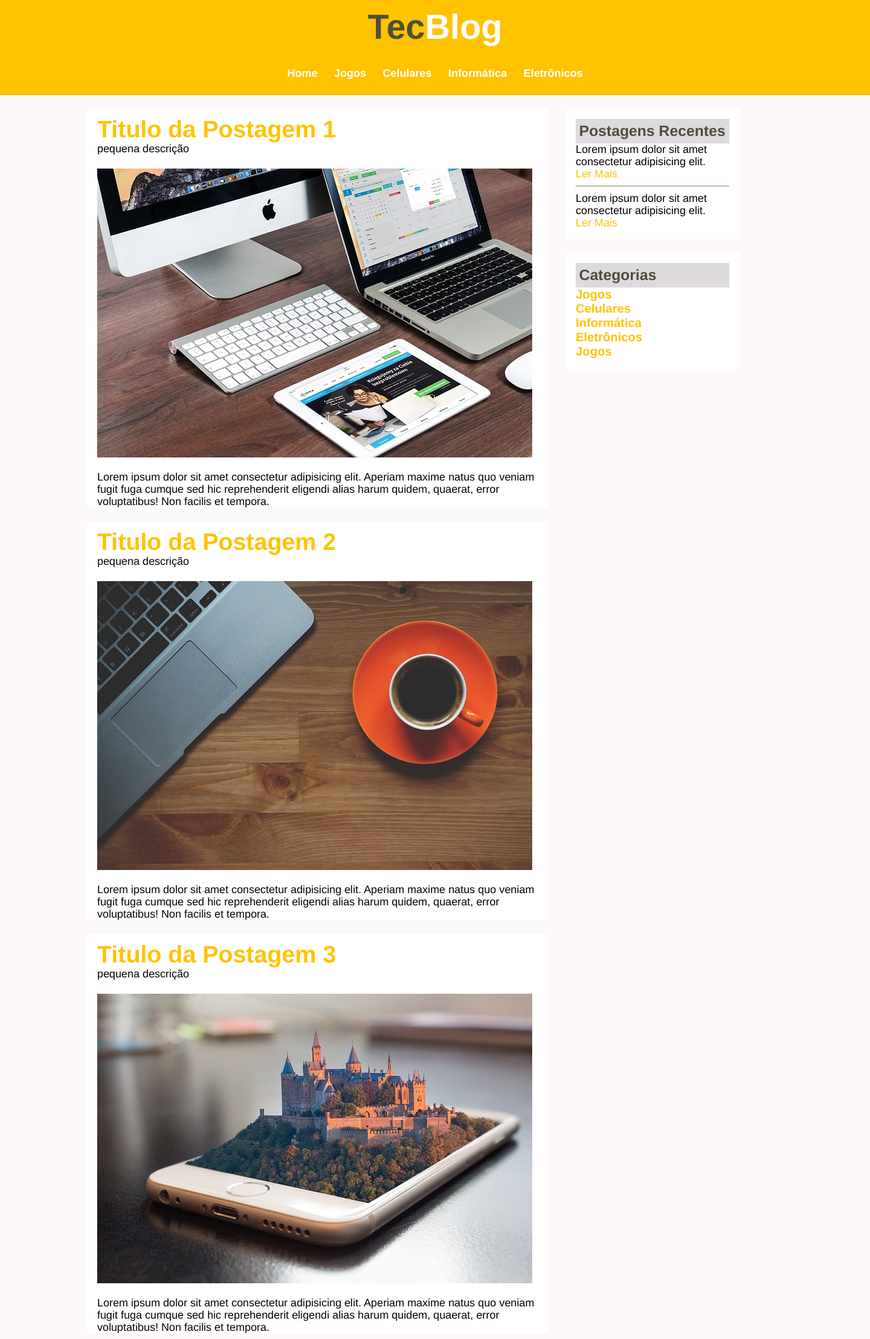
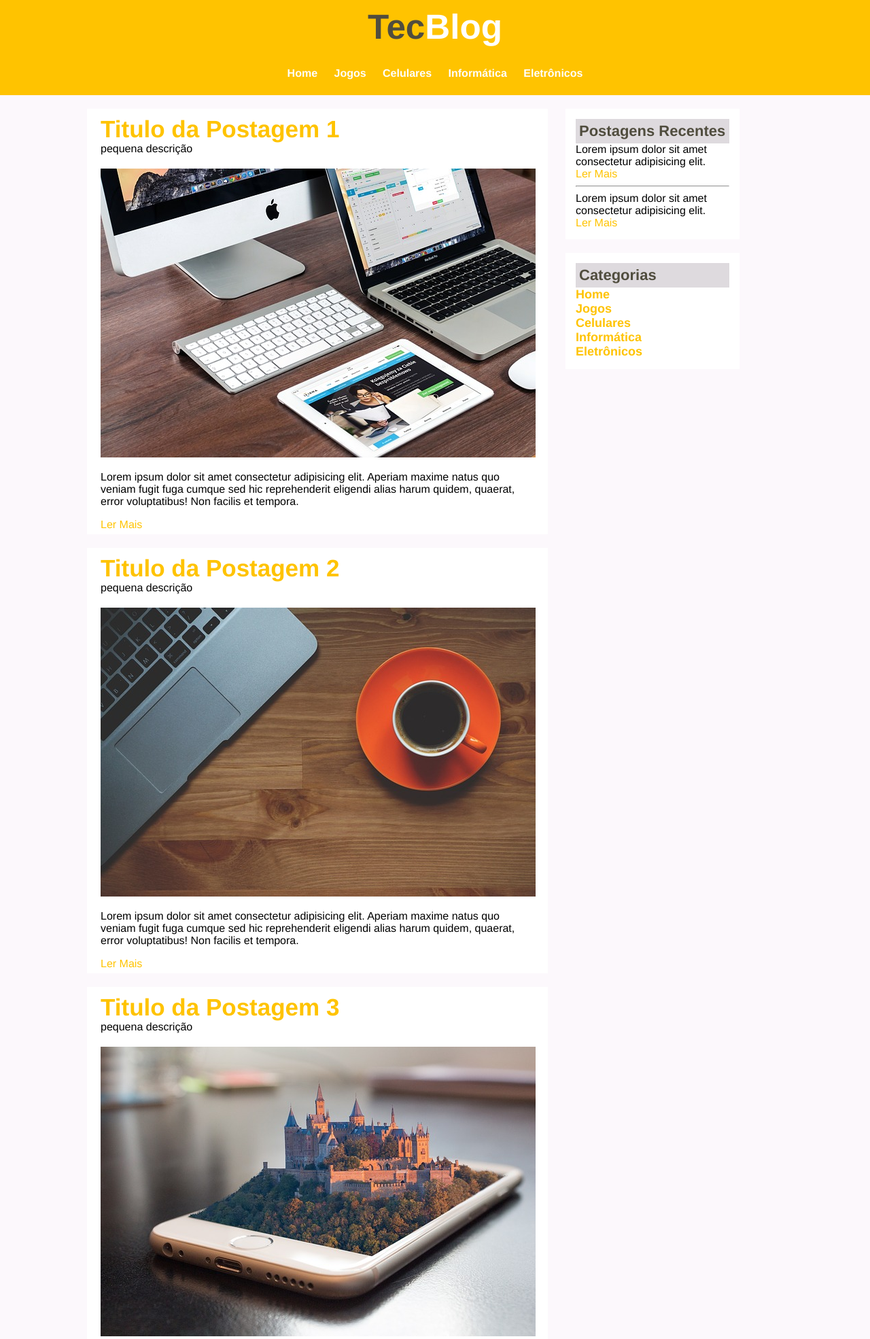
Before and after one commit to andreldgraciano/ProjetosWeb, a PHP site: page / in a window 1280 px wide. Shown: the top 1970 px of the page at 68% size. Run offline with PHP 8.4, Linux system fonts and the light colour scheme.

Commit message:
projeto3

```diff
--- a/3-projeto-TecBlog/css/estilo.css
+++ b/3-projeto-TecBlog/css/estilo.css
@@ -20,8 +20,13 @@ h3 {
     font-size: 22px;
 }
 
-a:link,
-:visited {
+a {
+    color: #FFC300;
+    text-decoration: none;
+}
+
+#menu a:link,
+#menu a:visited {
     text-decoration: none;
     color: white;
     background-color: #FFC300;
@@ -30,37 +35,53 @@ a:link,
     padding: 10px;
 }
 
-a:hover {
+#menu a:hover {
     color: #FFC300;
     background-color: white;
+}
+
+#principal {
+    background-color: #FCF8FC;
+    margin: 0px;
+    font-family: 'Franklin Gothic Medium', 'Arial Narrow', Arial, sans-serif;
+}
+
+#menu {
+    background-color: #FFC300;
+    height: 140px;
+    text-align: center;
+}
+
+#titulomenu {
+    color: white;
+    font-weight: bold;
+    padding-top: 10px
+}
+
+#listalateral {
+    font-size: 18px;
+    font-weight: bold;
+    color: #FFC300;
+}
+
+#rodape {
+    text-align: center;
+    font-size: 18px;
+    font-weight: bold;
+    background-color: #DEDADE;
+    padding: 15px;
+    width: 80%;
+    margin-left: 10%;
 }
 
 .corcinza {
     color: #504D3E;
 }
 
-.principal {
-    background-color: #FCF8FC;
-    margin: 0px;
-    font-family: 'Franklin Gothic Medium', 'Arial Narrow', Arial, sans-serif;
-}
-
-.menu {
-    background-color: #FFC300;
-    height: 140px;
-    text-align: center;
-}
-
-.titulomenu {
-    color: white;
-    font-weight: bold;
-    padding-top: 10px
-}
-
 .noticia {
     background-color: white;
     width: 53%;
-    margin: 20px 0px 0px 10%;
+    margin-left: 10%;
 }
 
 .lateral {
@@ -69,19 +90,3 @@ a:hover {
     background-color: white;
     float: right;
 }
-
-.listalateral {
-    font-size: 18px;
-    font-weight: bold;
-    color: #FFC300;
-}
-
-.rodape {
-    text-align: center;
-    font-size: 18px;
-    font-weight: bold;
-    background-color: #DEDADE;
-    padding: 15px;
-    width: 80%;
-    margin-left: 10%;
-}
--- a/3-projeto-TecBlog/index.html
+++ b/3-projeto-TecBlog/index.html
@@ -12,11 +12,11 @@
     <link rel="stylesheet" type="text/css" href="css/estilo.css">
 </head>
 
-<body class="principal">
+<body id="principal">
 
-    <div class="menu"> <!--Inicio Menu-->
-        <div class="titulomenu">
-            <h1><span class="corcinza">Tec</span><span>Blog</span></h1>
+    <div id="menu"> <!--Inicio Menu-->
+        <div id="titulomenu">
+            <h1><span class="corcinza">Tec</span>Blog</h1>
         </div>
         <div style="margin-top: 30px;">
             <a href="">Home</a>
@@ -31,21 +31,27 @@
         <div style="margin: 15px;">
             <h3>Postagens Recentes</h3>
             <p style="margin: 0px;">Lorem ipsum dolor sit amet consectetur adipisicing elit.</p>
-            <span style="color: #FFC300;">Ler Mais</span>
+            <a href="">Ler Mais</a>
             <hr>
             <p style="margin: 0px;">Lorem ipsum dolor sit amet consectetur adipisicing elit.</p>
-            <span style="color: #FFC300;">Ler Mais</span>
+            <a href="">Ler Mais</a>
         </div>
     </div>
     <div style="clear: both;" class="lateral">
         <div style="margin: 15px;">
             <h3>Categorias</h3>
-            <span class="listalateral">Jogos<br>Celulares<br>Informática<br>Eletrônicos<br>Jogos</span>
+            <span id="listalateral">
+                <a href="">Home</a><br>
+                <a href="">Jogos</a><br>
+                <a href="">Celulares</a><br>
+                <a href="">Informática</a><br>
+                <a href="">Eletrônicos</a>
+            </span>
         </div>
     </div> <!--Final Lateral-->
 
     <div class="noticia"> <!--Inicio Noticias-->
-        <div style="margin: 15px;">
+        <div style="margin: 20px; padding-bottom: 5px;">
             <h2>Titulo da Postagem 1</h2>
             pequena descrição
             <img style="margin-top: 20px;" src="imagens/imagem2.jpg" alt="">
@@ -56,10 +62,11 @@
                 facilis
                 et tempora.
             </p>
+            <a href="">Ler Mais</a>
         </div>
     </div>
     <div class="noticia">
-        <div style="margin: 15px;">
+        <div style="margin: 20px; padding-bottom: 5px;">
             <h2>Titulo da Postagem 2</h2>
             pequena descrição
             <img style="margin-top: 20px;" src="imagens/imagem1.jpg" alt="">
@@ -70,10 +77,11 @@
                 facilis
                 et tempora.
             </p>
+            <a href="">Ler Mais</a>
         </div>
     </div>
     <div class="noticia">
-        <div style="margin: 15px;">
+        <div style="margin: 20px; padding-bottom: 5px;">
             <h2>Titulo da Postagem 3</h2>
             pequena descrição
             <img style="margin-top: 20px;" src="imagens/imagem3.jpg" alt="">
@@ -84,10 +92,11 @@
                 facilis
                 et tempora.
             </p>
+            <a href="">Ler Mais</a>
         </div>
     </div>
     <div class="noticia">
-        <div style="margin: 15px;">
+        <div style="margin: 20px; padding-bottom: 5px;">
             <h2>Titulo da Postagem 4</h2>
             pequena descrição
             <img style="margin-top: 20px;" src="imagens/imagem4.jpg" alt="">
@@ -98,10 +107,11 @@
                 facilis
                 et tempora.
             </p>
+            <a href="">Ler Mais</a>
         </div>
     </div>
     <div class="noticia">
-        <div style="margin: 15px;">
+        <div style="margin: 20px; padding-bottom: 5px;">
             <h2>Titulo da Postagem 5</h2>
             pequena descrição
             <img style="margin-top: 20px;" src="imagens/imagem5.jpg" alt="">
@@ -112,10 +122,11 @@
                 facilis
                 et tempora.
             </p>
+            <a href="">Ler Mais</a>
         </div>
     </div><!--Fim notícias-->
 
-    <div class="rodape"><!--Inicio rodapé-->
+    <div id="rodape"><!--Inicio rodapé-->
         Todos os direitos reservados
     </div><!--Fim rodapé-->
 
```
